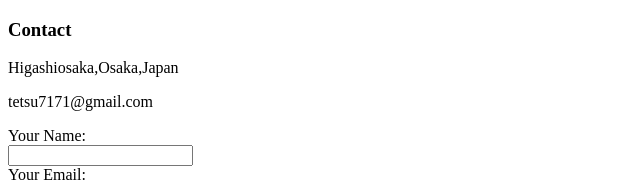
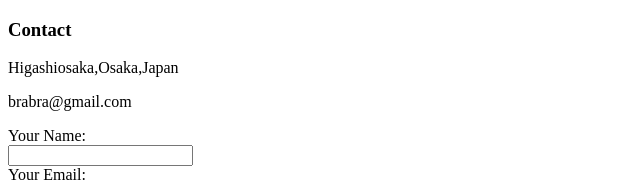
Before and after one commit to hc21hc/cv, a plain HTML site: page contact.html in a window 1280 px wide. Shown: the top 181 px of the page, 0-640 px from the left. Drawn offline with Linux system fonts and the light colour scheme.

Commit message:
Add files via upload

```diff
--- a/contact.html
+++ b/contact.html
@@ -8,7 +8,7 @@
     <h3>Contact</h3>
 
       <p>Higashiosaka,Osaka,Japan</p>
-      <p>tetsu7171@gmail.com</p>
+      <p>brabra@gmail.com</p>
 
 
     <form class="" action="index.html" method="post">
```
